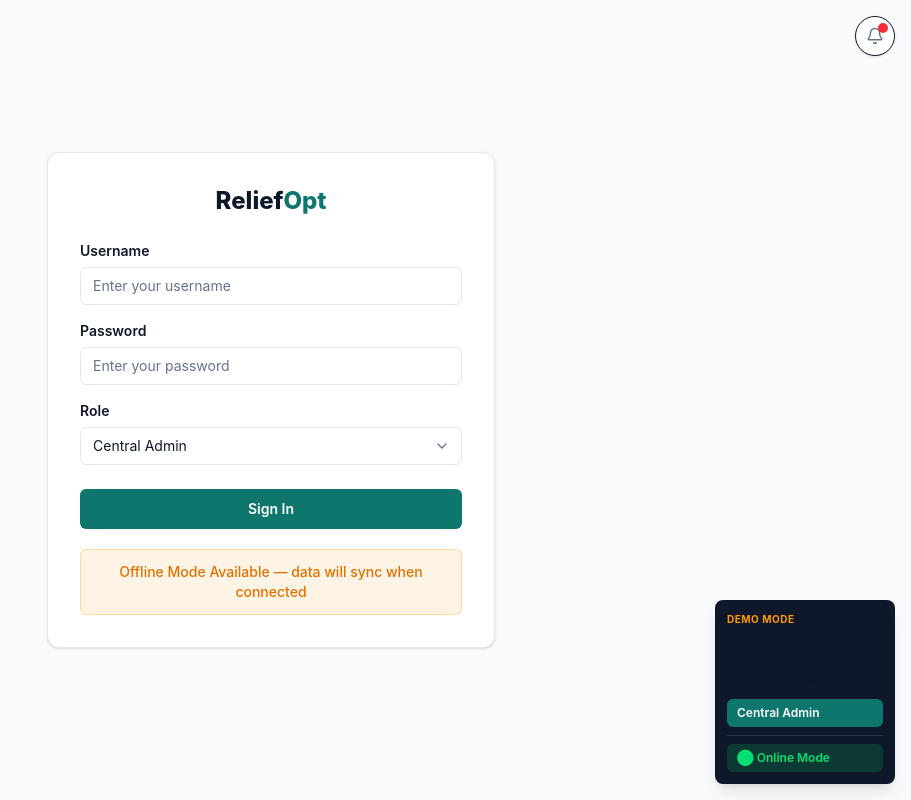
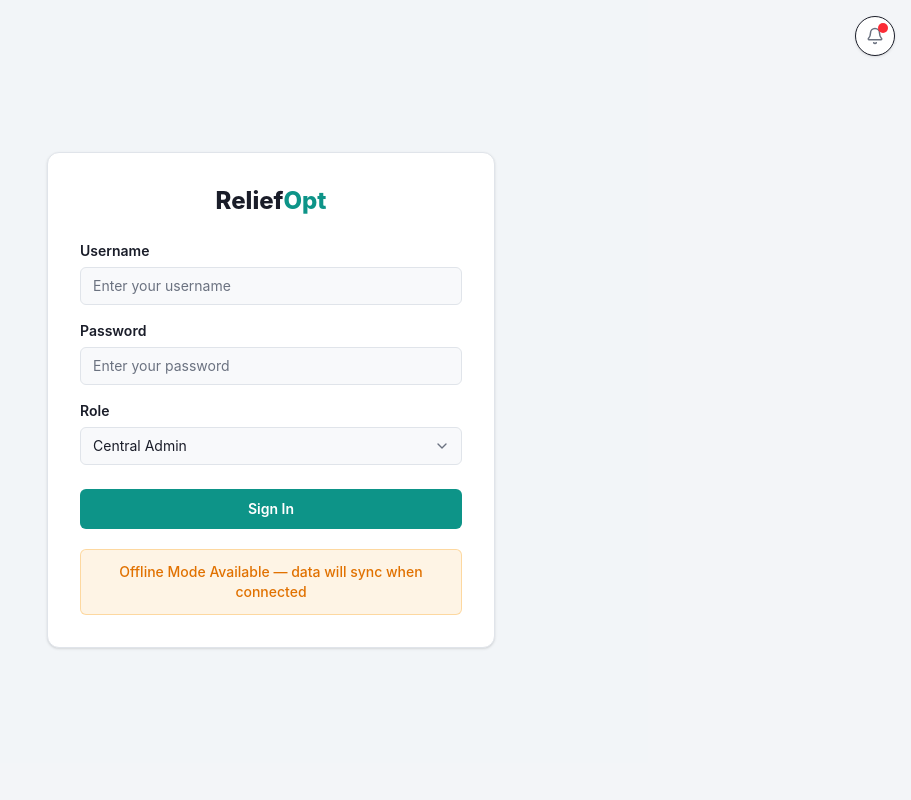
Before and after one commit to XacuniX/ReliefOpt, a React (Vite) app: page /login in a window 1280 px wide. Shown: the whole page, without its empty margins (369-1280 px from the left). Built offline with nearby package versions, Linux system fonts and the light colour scheme.

Commit message:
feat: implement authentication flow with role-based routing and logout functionality

```diff
--- a/src/App.jsx
+++ b/src/App.jsx
@@ -1,7 +1,7 @@
 import { BrowserRouter, Routes, Route, Navigate } from "react-router-dom";
 import { ROUTES } from "./routes";
+import { useAuth } from "./context/AuthContext";
 import { OfflineProvider } from "./context/OfflineContext";
-import DemoSwitcher from "./components/DemoSwitcher";
 import NotifDrawer from "./components/notifications/NotifDrawer";
 import AppLayout from "./components/layout/AppLayout";
 import TestApp from "./TestApp";
@@ -16,15 +16,22 @@ import UsersPage from "./pages/UsersPage";
 import LoginPage from "./pages/LoginPage";
 import SettingsPage from "./pages/SettingsPage";
 
-export default function App() {
+function AuthRoutes() {
+  const { isAuthenticated } = useAuth();
+
   return (
-    <BrowserRouter>
-      <OfflineProvider>
-        <DemoSwitcher />
+    <>
       <NotifDrawer />
       <Routes>
-          <Route path={ROUTES.LOGIN} element={<LoginPage />} />
-          <Route element={<AppLayout />}>
+        <Route
+          path={ROUTES.LOGIN}
+          element={
+            isAuthenticated ? <Navigate to={ROUTES.DASHBOARD} replace /> : <LoginPage />
+          }
+        />
+        <Route
+          element={isAuthenticated ? <AppLayout /> : <Navigate to={ROUTES.LOGIN} replace />}
+        >
           <Route path={ROUTES.DASHBOARD} element={<DashboardPage />} />
           <Route path={ROUTES.MAP} element={<MapPage />} />
           <Route path={ROUTES.REPORTS} element={<ReportsPage />} />
@@ -35,10 +42,25 @@ export default function App() {
           <Route path={ROUTES.USERS} element={<UsersPage />} />
           <Route path={ROUTES.SETTINGS} element={<SettingsPage />} />
           <Route path="/test" element={<TestApp />} />
-            <Route path="/" element={<Navigate to={ROUTES.DASHBOARD} replace />} />
-            <Route path="*" element={<Navigate to={ROUTES.DASHBOARD} replace />} />
         </Route>
+        <Route
+          path="/"
+          element={<Navigate to={isAuthenticated ? ROUTES.DASHBOARD : ROUTES.LOGIN} replace />}
+        />
+        <Route
+          path="*"
+          element={<Navigate to={isAuthenticated ? ROUTES.DASHBOARD : ROUTES.LOGIN} replace />}
+        />
       </Routes>
+    </>
+  );
+}
+
+export default function App() {
+  return (
+    <BrowserRouter>
+      <OfflineProvider>
+        <AuthRoutes />
       </OfflineProvider>
     </BrowserRouter>
   );
--- a/src/components/DemoSwitcher.jsx
+++ b/src/components/DemoSwitcher.jsx
@@ -8,7 +8,7 @@ const roles = [
 ];
 
 export default function DemoSwitcher() {
-  const { currentUser, setRole } = useAuth();
+  const { currentUser, login } = useAuth();
   const { isOffline, toggleOffline } = useOffline();
 
   return (
@@ -26,7 +26,7 @@ export default function DemoSwitcher() {
                   ? "bg-primary text-primary-foreground"
                   : "text-card-foreground hover:bg-primary/20"
               }`}
-              onClick={() => setRole(key)}
+              onClick={() => login(key)}
             >
               {label}
             </button>
--- a/src/components/layout/AppLayout.jsx
+++ b/src/components/layout/AppLayout.jsx
@@ -25,7 +25,7 @@ export default function AppLayout() {
     <>
       <Sidebar collapsed={collapsed} onToggleCollapse={handleToggleCollapse} />
       <main
-        className={`min-h-screen transition-all duration-200 pt-14 md:pt-0 pb-20 md:pb-6 ${collapsed ? "md:pl-16" : "md:pl-60"}`}
+        className={`min-h-screen transition-all duration-200 px-4 pt-14 md:pt-0 pb-20 md:pb-6 ${collapsed ? "md:pl-16" : "md:pl-60"}`}
       >
         <div className="fixed top-2 right-16 z-[100] hidden md:block">
           <SyncIndicator />
--- a/src/components/layout/BottomNav.jsx
+++ b/src/components/layout/BottomNav.jsx
@@ -1,17 +1,21 @@
-import { Link, useLocation } from "react-router-dom";
-import { Map, FileText, CheckSquare, Settings } from "lucide-react";
+import { Link, useLocation, useNavigate } from "react-router-dom";
+import { LayoutDashboard, Map, FileText, CheckSquare, Package, LogOut } from "lucide-react";
 import { ROUTES } from "../../routes";
+import { useAuth } from "../../context/AuthContext";
 import { cn } from "../../lib/utils";
 
 const bottomItems = [
+  { label: "Dashboard", route: ROUTES.DASHBOARD, icon: LayoutDashboard },
   { label: "Map", route: ROUTES.MAP, icon: Map },
   { label: "Reports", route: ROUTES.REPORTS, icon: FileText },
   { label: "Tasks", route: ROUTES.TASKS, icon: CheckSquare },
-  { label: "Settings", route: ROUTES.SETTINGS, icon: Settings },
+  { label: "Inventory", route: ROUTES.INVENTORY, icon: Package },
 ];
 
 export default function BottomNav() {
   const location = useLocation();
+  const navigate = useNavigate();
+  const { logout } = useAuth();
   const isActive = (route) => location.pathname.startsWith(route);
 
   return (
@@ -24,15 +28,23 @@ export default function BottomNav() {
             key={item.route}
             to={item.route}
             className={cn(
-              "flex flex-col items-center gap-0.5 px-2 py-1 text-[11px] font-medium transition-colors",
+              "flex flex-col items-center gap-0.5 px-1 py-0.5 text-[10px] font-semibold transition-colors",
               active ? "text-primary" : "text-muted-foreground"
             )}
           >
-            <Icon className="h-5 w-5" />
+            <Icon className="h-[18px] w-[18px]" />
             {item.label}
           </Link>
         );
       })}
+      <button
+        onClick={() => { logout(); navigate("/login"); }}
+        className="flex flex-col items-center gap-0.5 px-1 py-0.5 text-[10px] font-semibold text-muted-foreground hover:text-red-400 transition-colors"
+        aria-label="Sign out"
+      >
+        <LogOut className="h-[18px] w-[18px]" />
+        Sign Out
+      </button>
     </nav>
   );
 }
--- a/src/components/layout/Sidebar.jsx
+++ b/src/components/layout/Sidebar.jsx
@@ -1,8 +1,8 @@
-import { Link, useLocation } from "react-router-dom";
+import { Link, useLocation, useNavigate } from "react-router-dom";
 import {
   LayoutDashboard, Map, FileText, Pencil, Package,
   CheckSquare, Truck, Users, Settings, Sun, Moon,
-  PanelLeftClose, PanelLeftOpen
+  PanelLeftClose, PanelLeftOpen, LogOut
 } from "lucide-react";
 import { ROUTES } from "../../routes";
 import RoleGate from "../RoleGate";
@@ -26,7 +26,8 @@ const navItems = [
 
 export default function Sidebar({ collapsed, onToggleCollapse }) {
   const location = useLocation();
-  const { currentUser } = useAuth();
+  const navigate = useNavigate();
+  const { currentUser, logout } = useAuth();
   const { resolvedTheme, setTheme } = useTheme();
 
   const isActive = (route) => location.pathname.startsWith(route);
@@ -125,6 +126,13 @@ export default function Sidebar({ collapsed, onToggleCollapse }) {
           >
             {collapsed ? <PanelLeftOpen className="h-4 w-4" /> : <PanelLeftClose className="h-4 w-4" />}
           </button>
+          <button
+            onClick={() => { logout(); navigate("/login"); }}
+            className="p-1.5 rounded-md text-sidebar-foreground/60 hover:text-red-400 hover:bg-red-400/10 transition-colors"
+            aria-label="Sign out"
+          >
+            <LogOut className="h-4 w-4" />
+          </button>
         </div>
       </div>
     </aside>
--- a/src/context/AuthContext.jsx
+++ b/src/context/AuthContext.jsx
@@ -11,13 +11,25 @@ function AuthProvider({ children }) {
     name: defaultAdmin.name,
     role: defaultAdmin.role,
   });
+  const [isAuthenticated, setIsAuthenticated] = useState(false);
+
+  const login = (role) => {
+    const user = users.find((u) => u.role === role) || defaultAdmin;
+    setCurrentUser({ id: user.id, name: user.name, role: user.role });
+    setIsAuthenticated(true);
+  };
+
+  const logout = () => {
+    setIsAuthenticated(false);
+    setCurrentUser({ id: defaultAdmin.id, name: defaultAdmin.name, role: defaultAdmin.role });
+  };
 
   const setRole = (role) => {
     setCurrentUser((prev) => ({ ...prev, role }));
   };
 
   return (
-    <AuthContext.Provider value={{ currentUser, setRole }}>
+    <AuthContext.Provider value={{ currentUser, isAuthenticated, setRole, login, logout }}>
       {children}
     </AuthContext.Provider>
   );
--- a/src/index.css
+++ b/src/index.css
@@ -30,54 +30,54 @@
 }
 
 :root {
-  --background: #ffffff;
-  --foreground: #0f172a;
+  --background: #f8f9fb;
+  --foreground: #1a1d29;
   --card: #ffffff;
-  --card-foreground: #0f172a;
-  --primary: #0f766e;
+  --card-foreground: #1a1d29;
+  --primary: #0d9488;
   --primary-foreground: #ffffff;
-  --secondary: #f1f5f9;
-  --secondary-foreground: #1e293b;
-  --muted: #f1f5f9;
-  --muted-foreground: #64748b;
-  --accent: #f1f5f9;
-  --accent-foreground: #1e293b;
-  --destructive: #dc2626;
+  --secondary: #eef1f5;
+  --secondary-foreground: #1a1d29;
+  --muted: #eef1f5;
+  --muted-foreground: #6b7280;
+  --accent: #eef1f5;
+  --accent-foreground: #1a1d29;
+  --destructive: #e53e3e;
   --destructive-foreground: #ffffff;
-  --border: #e2e8f0;
-  --ring: #0f766e;
-  --sidebar: #0f172a;
-  --sidebar-foreground: #f8fafc;
-  --sidebar-accent: rgba(15, 118, 110, 0.15);
+  --border: #e0e4ea;
+  --ring: #0d9488;
+  --sidebar: #1e293b;
+  --sidebar-foreground: #f1f5f9;
+  --sidebar-accent: rgba(13, 148, 136, 0.18);
   --sidebar-accent-foreground: #ffffff;
-  --sidebar-border: rgba(255, 255, 255, 0.1);
+  --sidebar-border: rgba(255, 255, 255, 0.08);
   --success: #16a34a;
   --warning: #d97706;
-  --info: #0284c7;
+  --info: #0369a1;
 }
 
 .dark {
-  --background: #0f172a;
-  --foreground: #f1f5f9;
-  --card: #1e293b;
-  --card-foreground: #f1f5f9;
-  --primary: #14b8a6;
-  --primary-foreground: #0f172a;
-  --secondary: #1e293b;
-  --secondary-foreground: #f1f5f9;
-  --muted: #1e293b;
-  --muted-foreground: #94a3b8;
-  --accent: #1e293b;
-  --accent-foreground: #f1f5f9;
-  --destructive: #ef4444;
+  --background: #0a0f1a;
+  --foreground: #e4e8f0;
+  --card: #111827;
+  --card-foreground: #e4e8f0;
+  --primary: #2dd4bf;
+  --primary-foreground: #042f2e;
+  --secondary: #1a2332;
+  --secondary-foreground: #e4e8f0;
+  --muted: #1a2332;
+  --muted-foreground: #8895a9;
+  --accent: #1a2332;
+  --accent-foreground: #e4e8f0;
+  --destructive: #f75555;
   --destructive-foreground: #ffffff;
-  --border: #334155;
-  --ring: #14b8a6;
-  --sidebar: #020617;
-  --sidebar-foreground: #f8fafc;
-  --sidebar-accent: rgba(20, 184, 166, 0.15);
-  --sidebar-accent-foreground: #ffffff;
-  --sidebar-border: rgba(255, 255, 255, 0.1);
+  --border: #1f2a3d;
+  --ring: #2dd4bf;
+  --sidebar: #070b14;
+  --sidebar-foreground: #e4e8f0;
+  --sidebar-accent: rgba(45, 212, 191, 0.15);
+  --sidebar-accent-foreground: #2dd4bf;
+  --sidebar-border: rgba(45, 212, 191, 0.08);
   --success: #22c55e;
   --warning: #f59e0b;
   --info: #38bdf8;
--- a/src/pages/LoginPage.jsx
+++ b/src/pages/LoginPage.jsx
@@ -10,7 +10,7 @@ const roles = [
 ];
 
 export default function LoginPage() {
-  const { setRole } = useAuth();
+  const { login } = useAuth();
   const navigate = useNavigate();
   const [username, setUsername] = useState("");
   const [password, setPassword] = useState("");
@@ -22,9 +22,9 @@ export default function LoginPage() {
     if (!username.trim() || !password.trim()) return;
     setLoading(true);
     setTimeout(() => {
-      setRole(selectedRole);
+      login(selectedRole);
       setLoading(false);
-      navigate("/dashboard");
+      navigate(selectedRole === "field_worker" ? "/map" : "/dashboard");
     }, 500);
   }
 
```
Also changed, not shown: .commandcode/taste/general-preferences/taste.md (added), .commandcode/taste/taste.md (added), 1 other file (tests, documents, lock files or other folders). Lines whose indentation alone changed are shown as unchanged.
